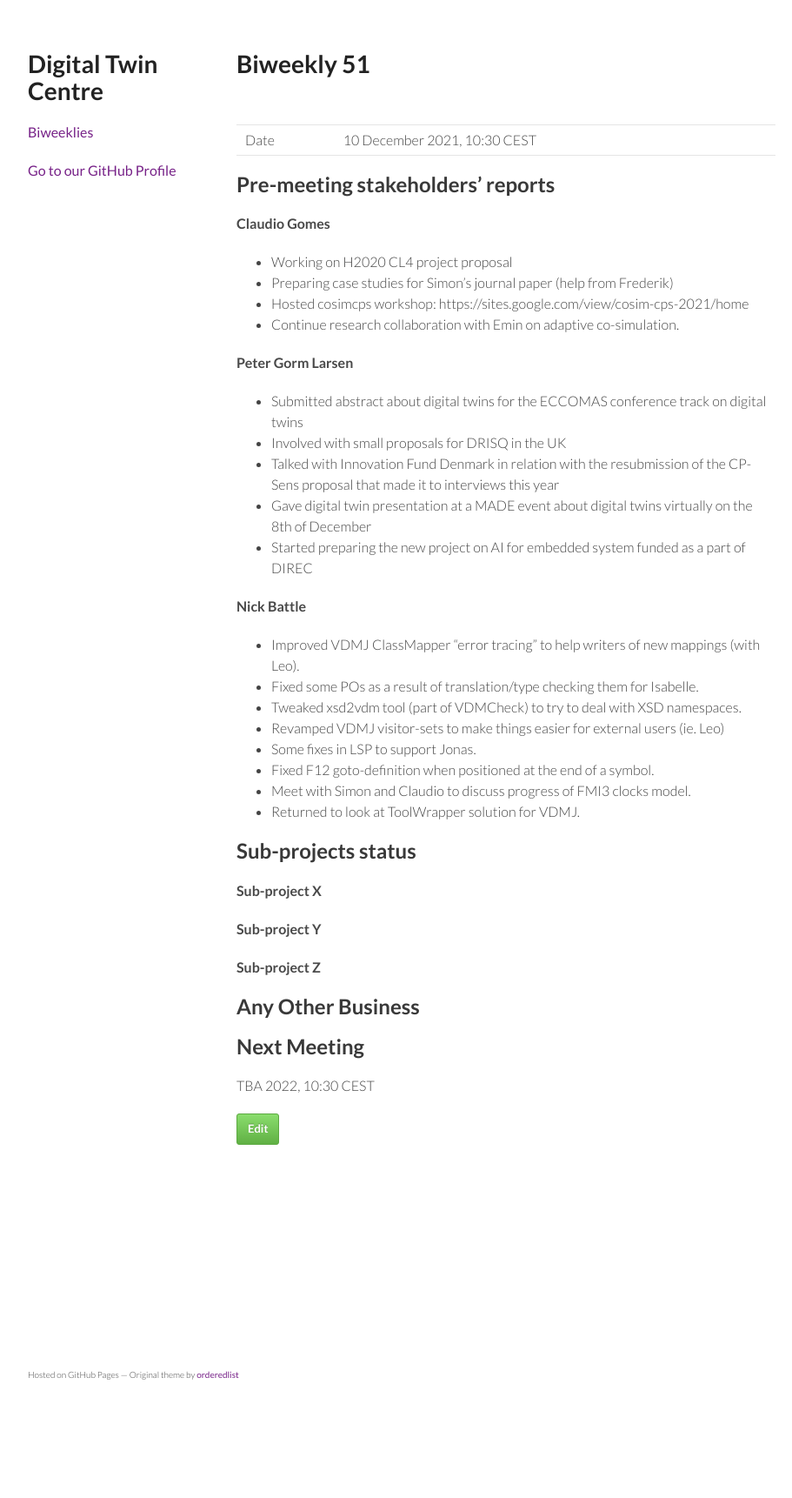
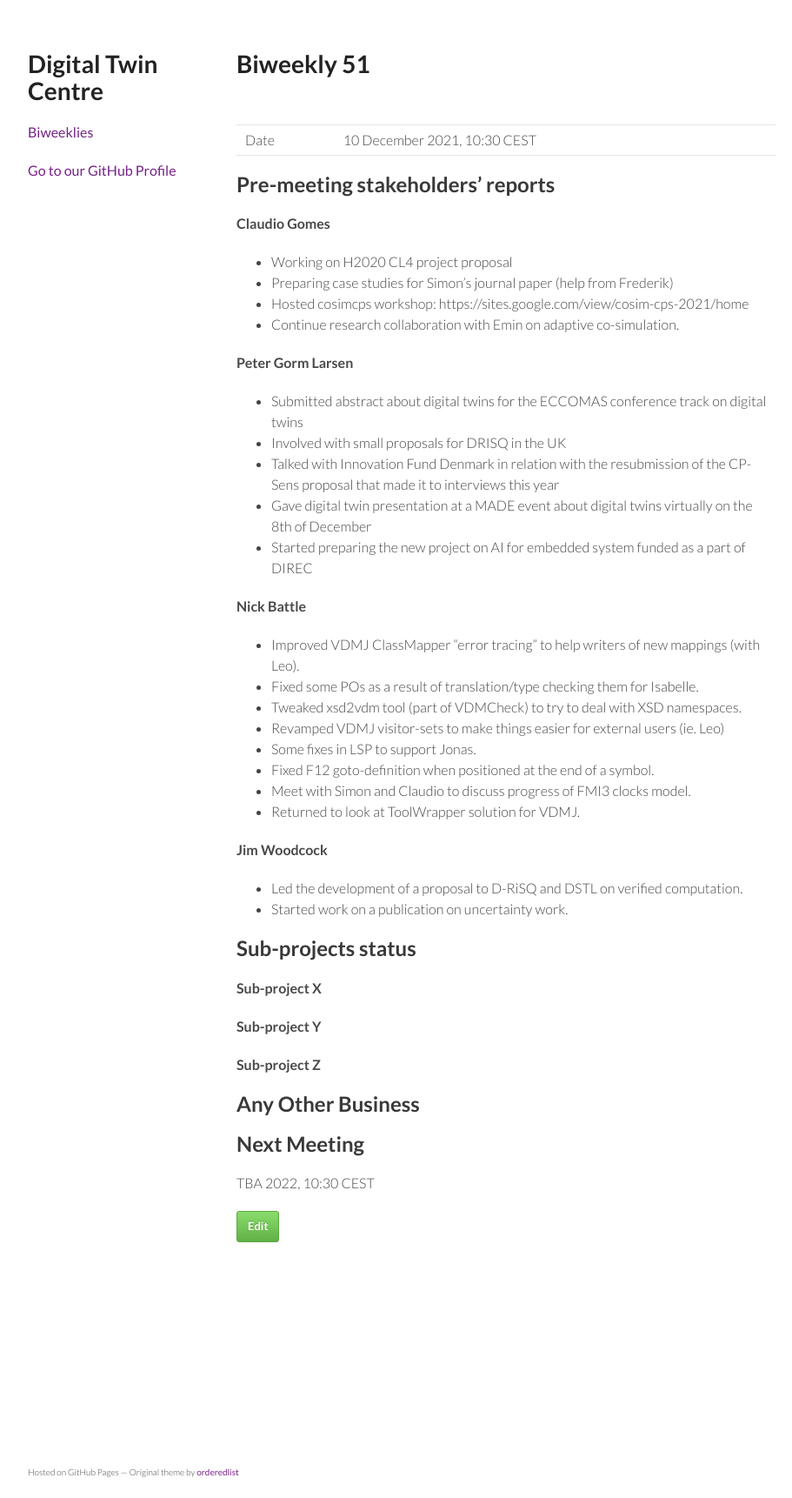
Before and after one commit to digitaltwincentre/digitaltwincentre.github.io, a Jekyll site: the page built from _biweeklies/Biweekly-51.md, in a window 1280 px wide. Shown: the whole page at 87% size, without its empty margins (178-1089 px from the left). Built offline with Jekyll 4.4.1, drawn with Linux system fonts in a browser that asks for light colours; nearby versions of some CDN libraries; before the commit the page ends 1610 px from its top, so only the background shows below that.

Commit message:
Update Biweekly-51.md

```diff
--- a/_biweeklies/Biweekly-51.md
+++ b/_biweeklies/Biweekly-51.md
@@ -43,6 +43,10 @@ date: 10 December 2021, 1030 CEST
 * Meet with Simon and Claudio to discuss progress of FMI3 clocks model.
 * Returned to look at ToolWrapper solution for VDMJ.
 
+#### Jim Woodcock
+* Led the development of a proposal to D-RiSQ and DSTL on verified computation.
+* Started work on a publication on uncertainty work.
+
 ## Sub-projects status
 
 
```
